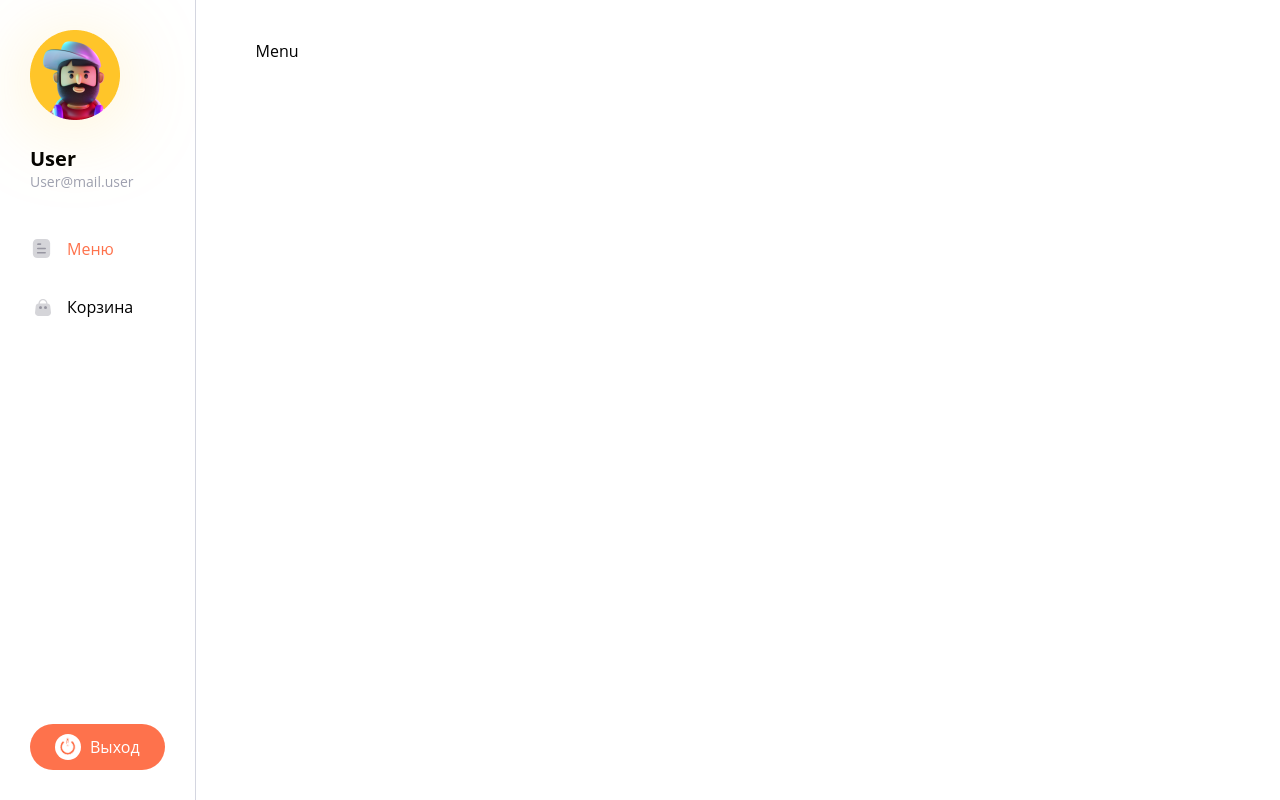
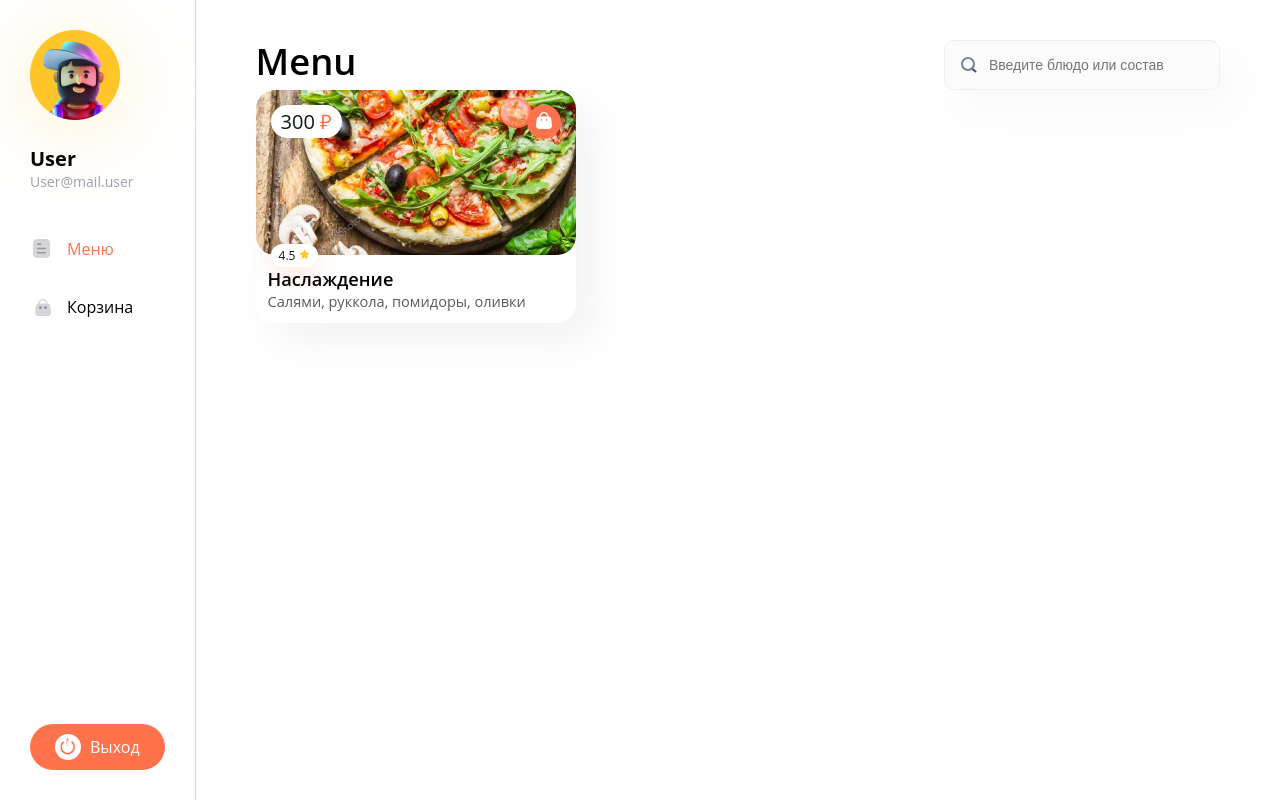
Before and after one commit to P2vel33/pizza-app, a React app: page / in a window 1280 px wide. Built offline with nearby package versions, Linux system fonts and the light colour scheme; the HTML template or start-up script is replaced by a standard one.

Commit message:
feat: added Product Card ( 11.10 )

```diff
--- a/src/components/Headling/Headling.props.ts
+++ b/src/components/Headling/Headling.props.ts
@@ -0,0 +1,5 @@
+import type { HTMLAttributes, ReactNode } from 'react';
+
+export interface HeadlingProps extends HTMLAttributes<HTMLHeadingElement> {
+	children: ReactNode;
+}
--- a/src/components/Headling/Headling.tsx
+++ b/src/components/Headling/Headling.tsx
@@ -0,0 +1,13 @@
+import type { HeadlingProps } from './Headling.props';
+import styles from './Headling.module.css';
+import cn from 'classnames';
+
+function Headling({ children, className, ...props }: HeadlingProps) {
+	return (
+		<h1 className={cn(className, styles['h1'])} {...props}>
+			{children}
+		</h1>
+	);
+}
+
+export default Headling;
--- a/src/components/ProductCard/ProductCard.tsx
+++ b/src/components/ProductCard/ProductCard.tsx
@@ -0,0 +1,31 @@
+import type { ProductCardProps } from './ProductCard.props';
+import styles from './ProductCard.module.css';
+import { Link } from 'react-router-dom';
+
+function ProductCard(props: ProductCardProps) {
+	return (
+		<Link to={'/'} className={styles['link']}>
+			<div className={styles['card']}>
+				<div className={styles['head']} style={{ backgroundImage: `url('${props.image}')` }}>
+					<div className={styles['price']}>
+						{props.price}&nbsp;
+						<span className={styles['currency']}>₽</span>
+					</div>
+					<button className={styles['add-to-cart']}>
+						<img src="/cart-button-icon.svg" alt="Добавить в корзину" />
+					</button>
+					<div className={styles['rating']}>
+						{props.rating}&nbsp;
+						<img src="/star-icon.svg" alt="Иконка звезды" />
+					</div>
+				</div>
+				<div className={styles['footer']}>
+					<div className={styles['title']}>{props.title}</div>
+					<div className={styles['description']}>{props.description}</div>
+				</div>
+			</div>
+		</Link>
+	);
+}
+
+export default ProductCard;
--- a/src/components/Search/Search.props.ts
+++ b/src/components/Search/Search.props.ts
@@ -0,0 +1,5 @@
+import type { InputHTMLAttributes } from 'react';
+
+export interface SearchProps extends InputHTMLAttributes<HTMLInputElement> {
+	isValid?: boolean;
+}
--- a/src/components/Search/Search.tsx
+++ b/src/components/Search/Search.tsx
@@ -0,0 +1,15 @@
+import { forwardRef } from 'react';
+import styles from './Search.module.css';
+import cn from 'classnames';
+import type { SearchProps } from './Search.props';
+
+const Input = forwardRef<HTMLInputElement, SearchProps>(function Input({ isValid = true, ...props }, ref) {
+	return (
+		<div className={cn(styles['input-wrapper'])}>
+			<input ref={ref} className={cn(styles['input'], { [styles['invalid']]: isValid })} {...props} />
+			<img className={styles['icon']} src="/search-icon.svg" alt="Иконка лупы" />
+		</div>
+	);
+});
+
+export default Input;
--- a/src/pages/Menu/Menu.tsx
+++ b/src/pages/Menu/Menu.tsx
@@ -1,7 +1,28 @@
-import React from 'react';
+import Headling from '../../components/Headling/Headling';
+import Search from '../../components/Search/Search';
+import cn from 'classnames';
+import styles from './Menu.module.css';
+import ProductCard from '../../components/ProductCard/ProductCard';
 
 function Menu() {
-	return <>Menu</>;
+	return (
+		<>
+			<div className={cn(styles['head'])}>
+				<Headling>Menu</Headling>
+				<Search placeholder="Введите блюдо или состав" />
+			</div>
+			<div>
+				<ProductCard
+					id={1}
+					title="Наслаждение"
+					description="Салями, руккола, помидоры, оливки"
+					rating={4.5}
+					price={300}
+					image="/product-demo.png"
+				/>
+			</div>
+		</>
+	);
 }
 
 export default Menu;
```
Also changed, not shown: src/components/ProductCard/ProductCard.props.ts (+8 -0 lines).
